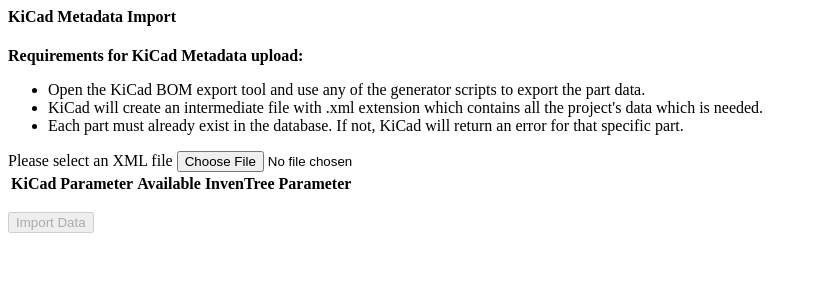
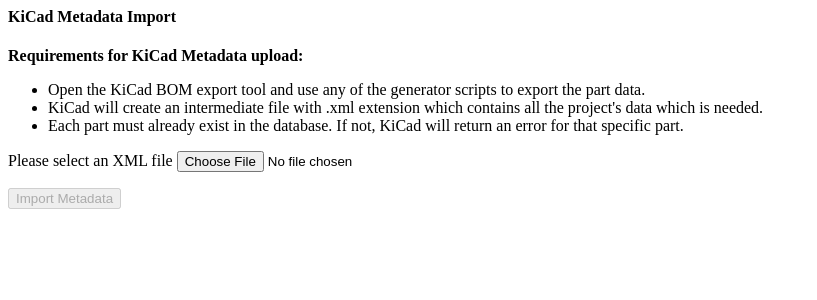
Before and after one commit to afkiwers/inventree_kicad, a Django app: template inventree_kicad/templates/inventree_kicad/kicad_bom_import.html in a window 1280 px wide. Shown: the top 300 px of the page, without its empty margins (0-817 px from the left). Run offline with Django 3.2, Linux system fonts and the light colour scheme; the template is opened without the code that fills it, so the values that code supplies are empty.

Commit message:
removed obsolete code

```diff
--- a/inventree_kicad/templates/inventree_kicad/kicad_bom_import.html
+++ b/inventree_kicad/templates/inventree_kicad/kicad_bom_import.html
@@ -5,18 +5,7 @@
 <script>
     async function upload_csv() {
         var formData = new FormData();
-        var fieldNameMatching = {};
 
-        $('#tblFieldMatching tr[id^="kicad_"]').each(function () {
-
-            let selectedIndex = this.cells[1].children[0].selectedIndex;
-            let selectedVal = this.cells[1].children[0].options[selectedIndex].value
-
-            fieldNameMatching[this.cells[0].getAttribute("value")] = selectedVal
-
-        });
-
-        formData.append("fieldNameMatching", JSON.stringify(fieldNameMatching))  // Matches those that begin with 'tcol'
         formData.append("file", fileupload.files[0]);
 
         const cmd_url = "{% url 'plugin:kicad-library-plugin:meta_data_upload' %}"
@@ -31,7 +20,7 @@
 
     }
 
-    async function extract_header() {
+    async function submit_button_controller() {
         $('#upload-form').on('change', function (evt) {
 
             if (evt.target.files == null) {
@@ -86,35 +75,11 @@
     <div class="mb-3">
         <label for="formFile" class="form-label">Please select an XML file</label>
         <input class="form-control" accept=".xml" type="file" id="fileupload" name="fileupload"
-               onchange="extract_header()">
+               onchange="submit_button_controller()">
     </div>
-
-    <table class="table table-condensed" id="tblFieldMatching">
-        <tbody>
-        <tr>
-            <th>KiCad Parameter</th>
-            <th>Available InvenTree Parameter</th>
-        </tr>
-
-        {% for ki_para in kicad_parameters %}
-            <tr id="kicad_{{ forloop.counter0 }}">
-                <td value="{{ ki_para }}"><em>{{ ki_para }}</em></td>
-                <td>
-                    <select class="select form-control" name="parameters">
-                        <option value=false>-----</option>
-                        {% for template in part_parameter_templates %}
-                            <option value="{{ template.id }}">{{ template.name }}</option>
-                        {% endfor %}
-                    </select>
-                </td>
-            </tr>
-        {% endfor %}
-
-        </tbody>
-    </table>
 
 </form>
 
-<button type="submit" class="btn btn-primary" onclick="upload_csv()" title='Import' id="btn_import" disabled>Import
-    Data
+<button type="submit" class="btn btn-primary" onclick="upload_csv()" title='Import' id="btn_import" disabled>
+    Import Metadata
 </button>
```
